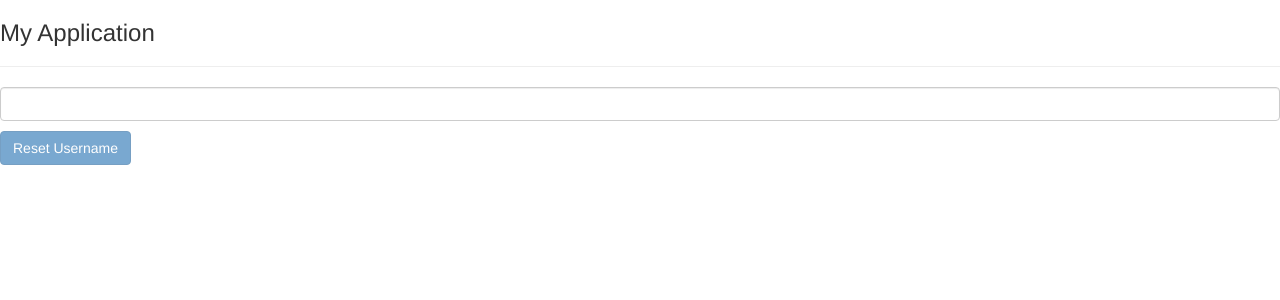
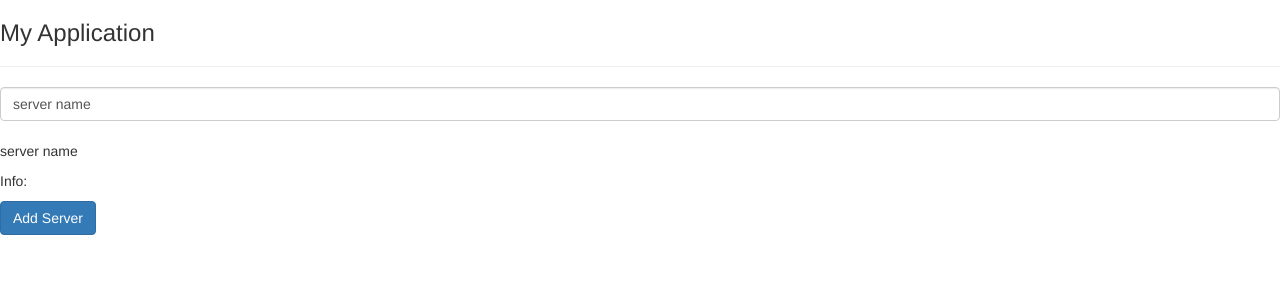
Before and after one commit to johanbeauce/complete-guide-to-angular, an Angular app: page / in a window 1280 px wide. Shown: the top 300 px of the page. Built offline with nearby package versions, Linux system fonts and the light colour scheme.

Commit message:
Add structure directive ngIf

```diff
--- a/src/app/app.component.html
+++ b/src/app/app.component.html
@@ -1,3 +1,3 @@
 <h3>My Application</h3>
 <hr/>
-<app-username></app-username>
+<app-servers></app-servers>
--- a/src/app/servers/servers.component.html
+++ b/src/app/servers/servers.component.html
@@ -1,6 +1,13 @@
+<input
+  type="text"
+  class="form-control"
+  [(ngModel)]="serverName"
+  />
+<br/>
+<p>{{serverName}}</p>
+<p>Info: {{infoOutput}}</p>
 <button class="btn btn-primary"
   [disabled]="serverEnable"
   (click)="onServerCreate()">Add Server</button>
-<app-server></app-server>
-<app-server></app-server>
-<p>{{serverCreation}}</p>
+<!--<p>{{serverCreation}}</p>-->
+<p *ngIf="serverCreated">Server '{{serverName}}' has been created!</p>
--- a/src/app/servers/servers.component.ts
+++ b/src/app/servers/servers.component.ts
@@ -9,6 +9,9 @@ export class ServersComponent implements OnInit {
 
   serverEnable = true;
   serverCreation = 'Server is not created...';
+  serverName = 'server name';
+  infoOutput = '';
+  serverCreated = false;
 
   constructor() {
     setTimeout(() => {
@@ -21,6 +24,19 @@ export class ServersComponent implements OnInit {
   }
 
   onServerCreate() {
+    this.serverCreated = true;
     this.serverCreation = 'Server is created!';
   }
+
+  onSeverNameChange(event: Event) {
+    this.serverName = ((event.target) as HTMLInputElement).value;
+  }
+
+  onMouseOverServer($event: MouseEvent) {
+    this.infoOutput = 'mouse over server';
+  }
+
+  onMouseOutServer($event: MouseEvent) {
+    this.infoOutput = 'mouse leave server';
+  }
 }
```
